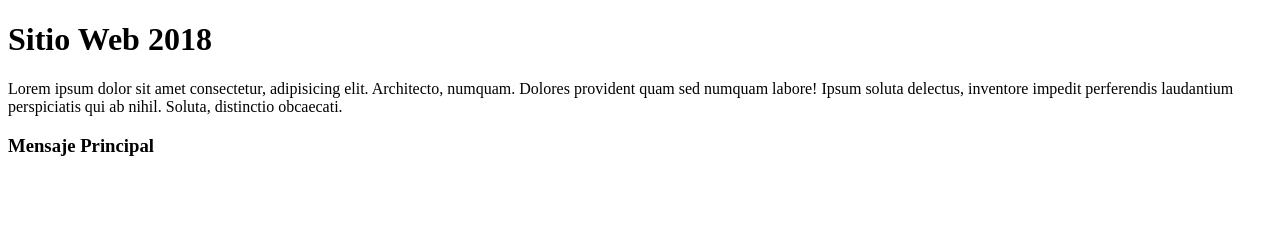
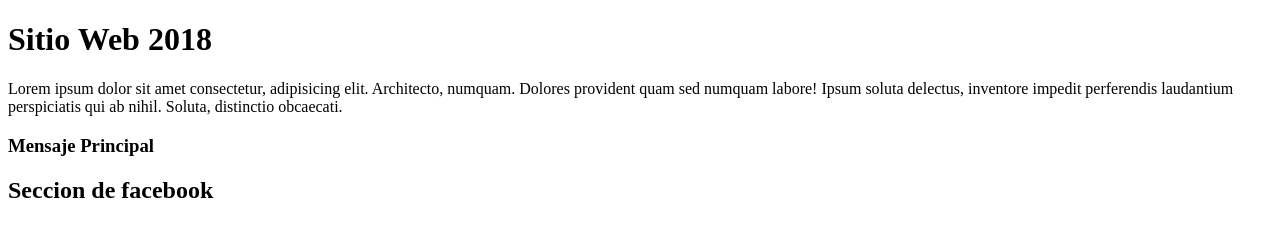
Before and after one commit to jonathanjd/sitio-web-2018, a plain HTML site: page index.html in a window 1280 px wide. Drawn offline with Linux system fonts and the light colour scheme.

Commit message:
Propuesta seccion facebook

```diff
--- a/index.html
+++ b/index.html
@@ -12,5 +12,8 @@
     <main>
         <h3>Mensaje Principal</h3>
     </main>
+    <section>
+        <h1>Seccion de facebook</h1>
+    </section>
 </body>
 </html>
```
